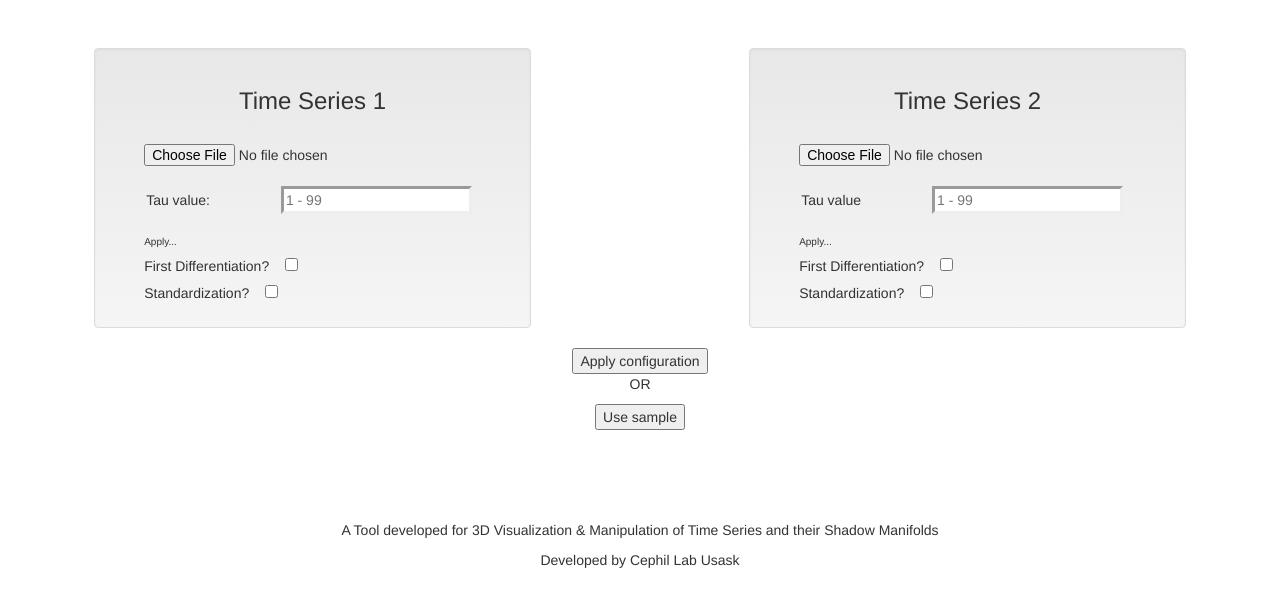
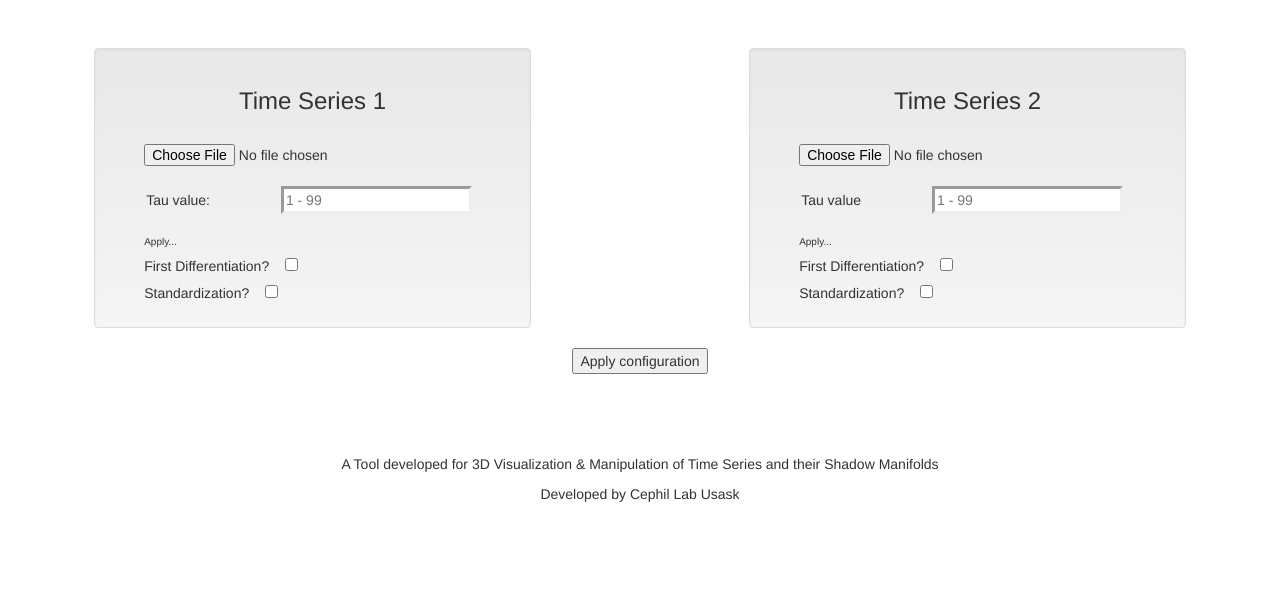
Before and after one commit to MaxInertia/VRDataVisualization, a plain HTML site: page index.html in a window 1280 px wide. Shown: the part 132-738 px from the top of the page. Drawn offline with nearby package versions, Linux system fonts and the light colour scheme.

Commit message:
Temporarily remove "Load Sample" option

```diff
--- a/index.html
+++ b/index.html
@@ -64,8 +64,8 @@
         <!-- Apply options - Loads scene if inputs are valid -->
         <div class="row" style="text-align: center">
             <button style="position: center" onclick="validateForm()">Apply configuration</button>
-            <p>OR<p>
-            <button style="position: center" onclick="loadSample()">Use sample</button>
+            <!--<p>OR<p>
+            <button style="position: center" onclick="loadSample()">Use sample</button>-->
         </div>
         <br><br><br>
 
@@ -82,10 +82,10 @@
 
         <script type="text/JavaScript">
 
-            function loadSample() {
+            /*function loadSample() {
                 localStorage.setItem("showSamples", "true");
                 window.location.href='vr'
-            }
+            }*/
 
             function validateForm() {
                 var regexp1 = new RegExp("[^1-99]");
```
